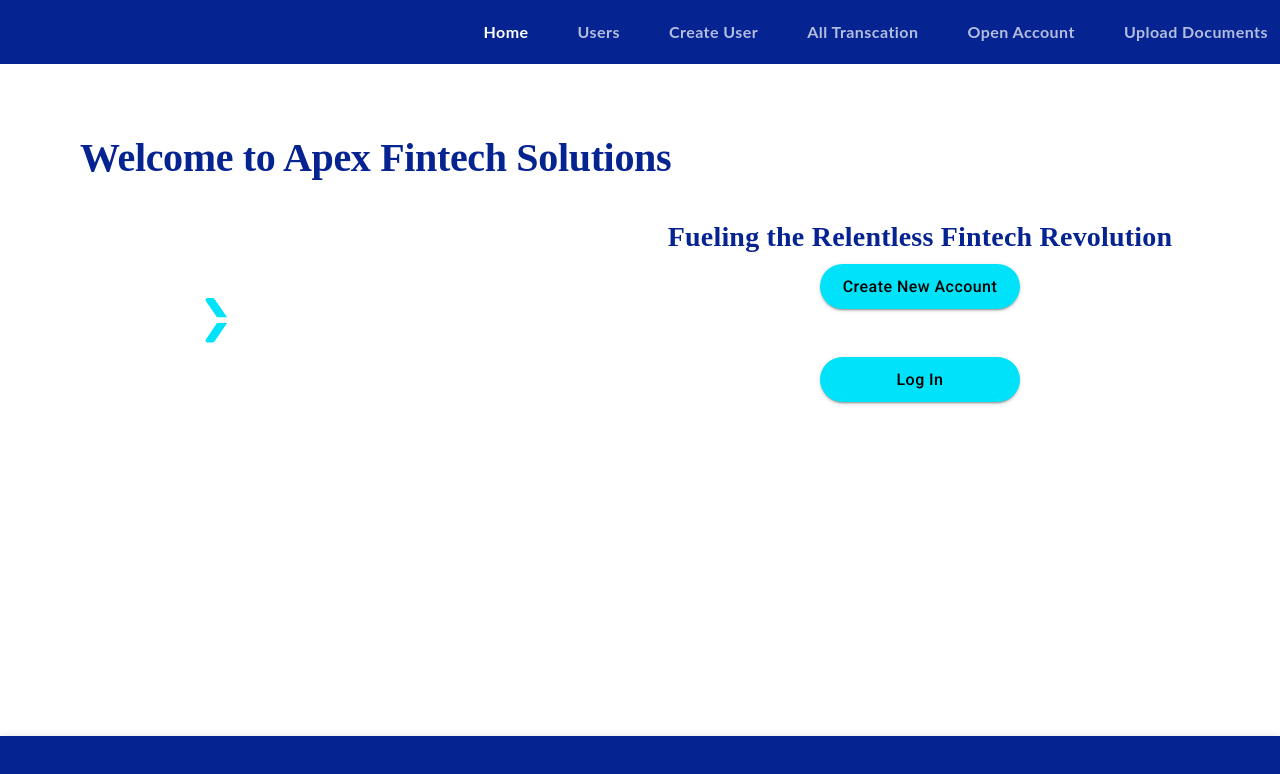
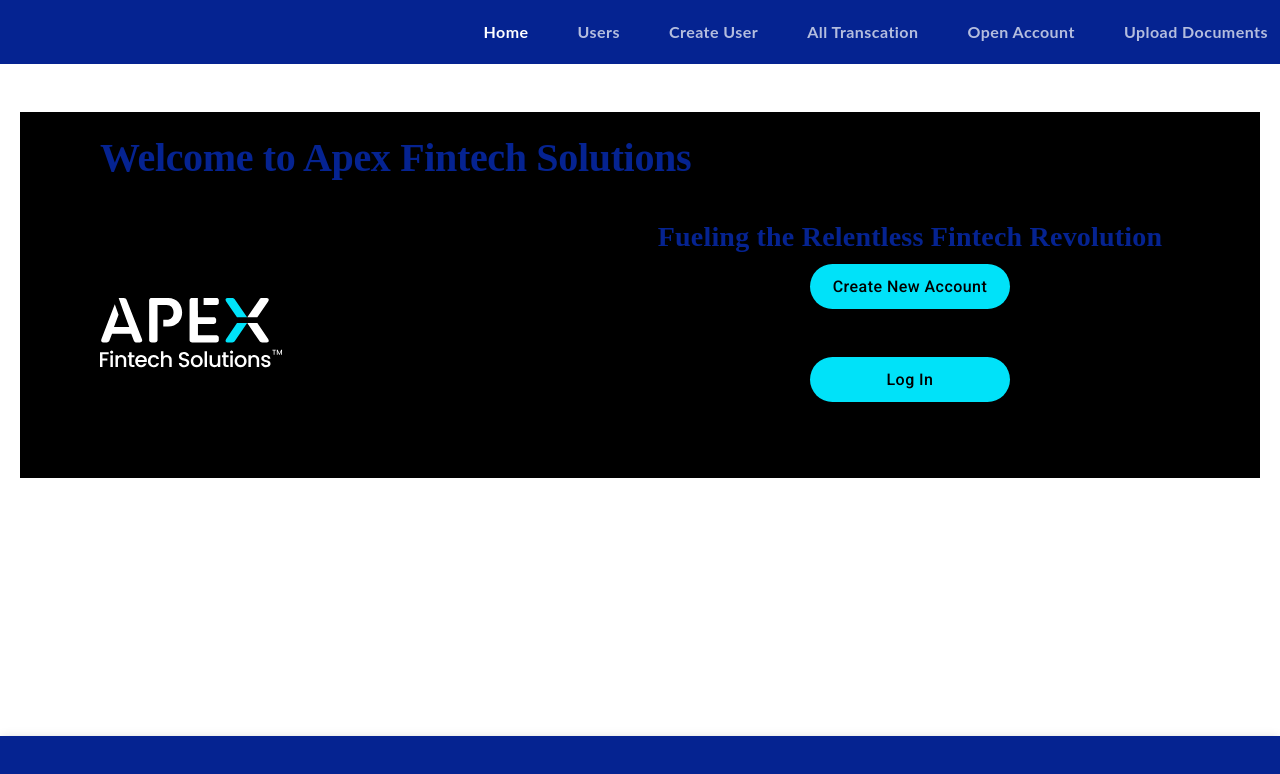
Before and after one commit to ritik2727/BankingSystem, a React (Create React App) app: page / in a window 1280 px wide. Shown: the top 774 px of the page. Built offline with nearby package versions, Linux system fonts and the light colour scheme.

Commit message:
background

```diff
--- a/src/components/LandingPage.js
+++ b/src/components/LandingPage.js
@@ -47,7 +47,8 @@
 
 
     return(
-        <Grid container direction='column'>
+        <body style={{backgroundColor: 'black'}}>
+        <Grid container direction='column'  >
             <Grid item className={classes.rowContainer} style={{marginTop:'1em'}}>
                 <Typography
                     variant='h2'
@@ -156,6 +157,7 @@
             </Grid> */}
 
         </Grid>
+        </body>
     )
 
 }
--- a/src/components/ui/Header.js
+++ b/src/components/ui/Header.js
@@ -28,10 +28,10 @@
         ...theme.mixins.toolbar,
         marginBottom:'3em',
         [theme.breakpoints.down('md')]:{
-            marginBottom:'2em'
+            marginBottom:'1em'
         },
         [theme.breakpoints.down('xs')]:{
-            marginBottom:'1.25em'
+            marginBottom:'0.75em'
         }
     },
     logo:{
```
